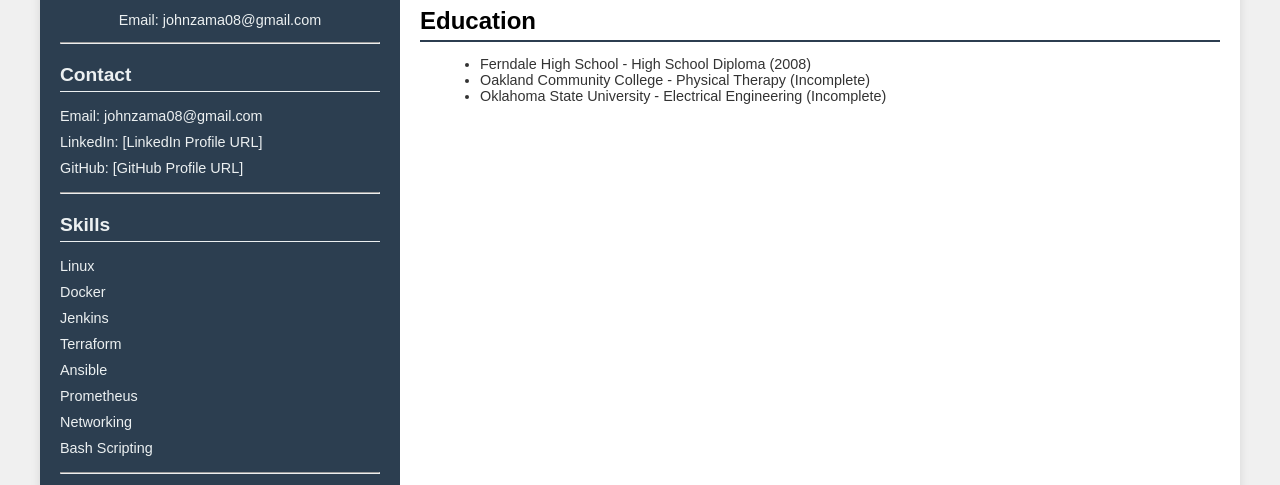
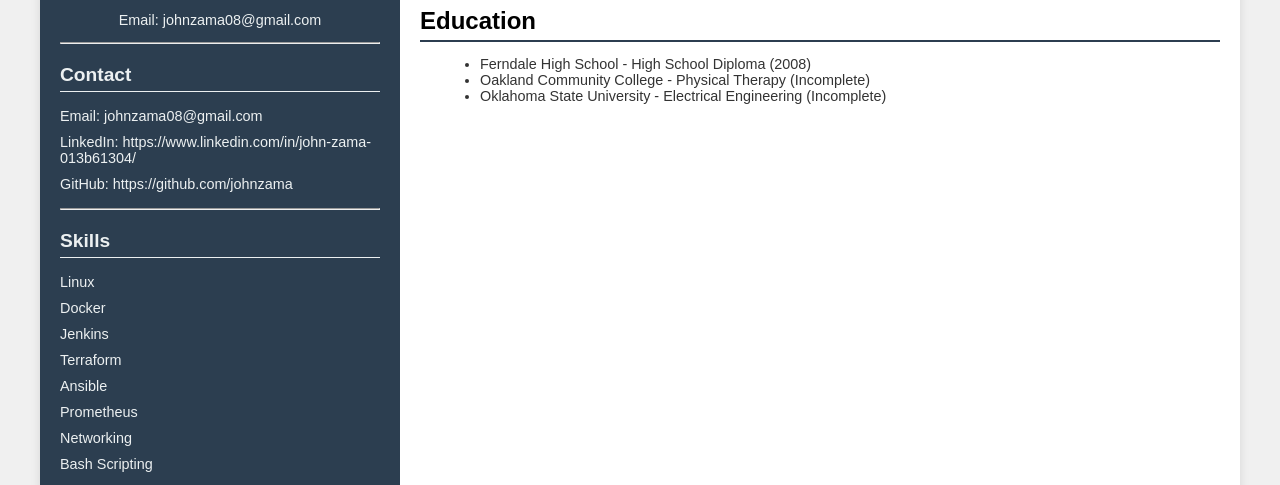
Before and after one commit to johnzama/interactive-cv, a plain HTML site: page index.html in a window 1280 px wide. Shown: the part 292-777 px from the top of the page. Drawn offline with Linux system fonts and the light colour scheme.

Commit message:
dockerfile-jenkinsfile

```diff
--- a/index.html
+++ b/index.html
@@ -19,8 +19,8 @@
             <h2>Contact</h2>
             <ul>
                 <li>Email: johnzama08@gmail.com</li>
-                <li>LinkedIn: [LinkedIn Profile URL]</li>
-                <li>GitHub: [GitHub Profile URL]</li>
+                <li>LinkedIn: https://www.linkedin.com/in/john-zama-013b61304/</li>
+                <li>GitHub: https://github.com/johnzama</li>
             </ul>
             <hr>
             <h2>Skills</h2>
```
Also changed, not shown: 2 other files.
